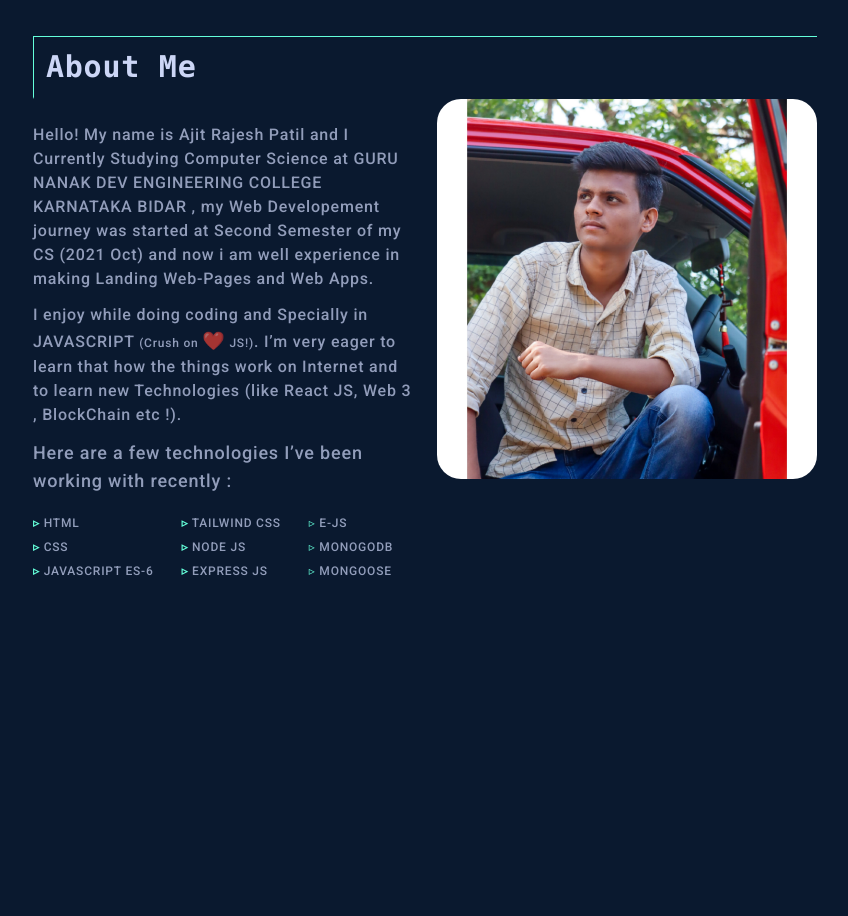
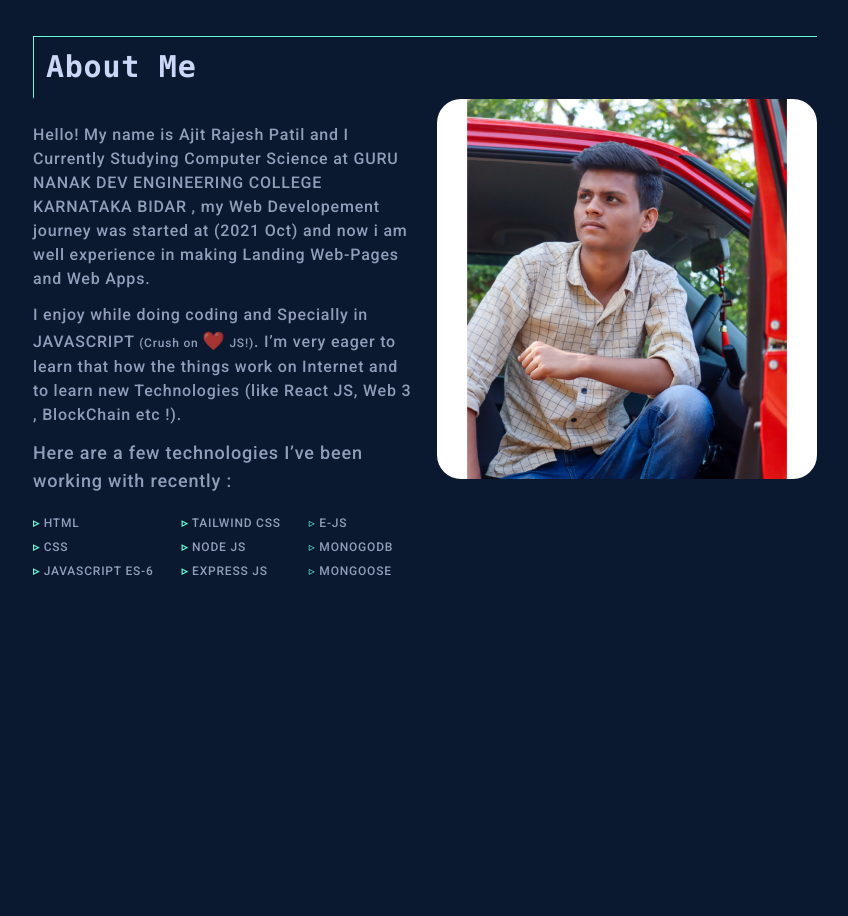
Before and after one commit to Ajitpatil92002/v1-patilajit.com, a website: page src/index.html in a window 1280 px wide. Shown: the part 860-1776 px from the top of the page, without its empty margins (215-1063 px from the left). Drawn offline with Linux system fonts and the light colour scheme.

Commit message:
About Section small change

```diff
--- a/src/index.html
+++ b/src/index.html
@@ -104,9 +104,8 @@
             <p class="opacity-70">
               Hello! My name is Ajit Rajesh Patil and I Currently Studying
               Computer Science at GURU NANAK DEV ENGINEERING COLLEGE KARNATAKA
-              BIDAR , my Web Developement journey was started at Second Semester
-              of my CS (2021 Oct) and now i am well experience in making Landing
-              Web-Pages and Web Apps.
+              BIDAR , my Web Developement journey was started at (2021 Oct) and
+              now i am well experience in making Landing Web-Pages and Web Apps.
             </p>
             <p class="opacity-70">
               I enjoy while doing coding and Specially in JAVASCRIPT
@@ -166,7 +165,7 @@
           <div class="m-0 mt-4 md:mt-0 md:w-1/2">
             <img
               src="../images/myimg.jpg"
-              class="h-[80%] rounded-3xl hover:-translate-y-4 ease-out duration-200"
+              class="h-[80%] rounded-3xl object-cover hover:-translate-y-4 ease-out duration-200"
               alt=""
             />
           </div>
```
